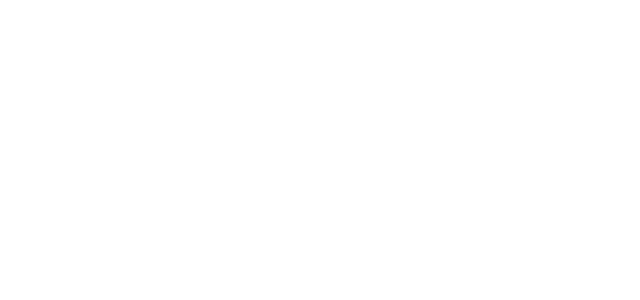
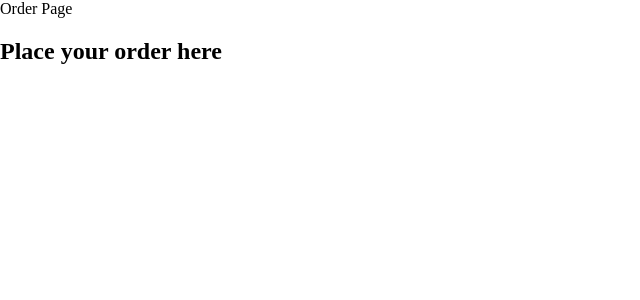
Before and after one commit to winati17/pozition, a React (Vite) app: page /order in a window 1280 px wide. Shown: the top 300 px of the page, without its empty margins (0-640 px from the left). Built offline with nearby package versions, Linux system fonts and the light colour scheme.

Commit message:
feat: implement routing to OrderPage

```diff
--- a/src/App.jsx
+++ b/src/App.jsx
@@ -3,6 +3,7 @@
 import { IonApp, IonRouterOutlet } from '@ionic/react';
 import { IonReactRouter } from '@ionic/react-router';
 import LandingPage from './pages/LandingPage';
+import OrderPage from './pages/OrderPage';
 
 import '@ionic/react/css/core.css';
 
@@ -14,6 +15,8 @@
       <IonRouterOutlet>
         <Route exact path="/landing" component={LandingPage} />
         <Redirect exact from="/" to="/landing" />
+        <Route exact path="/order" component={OrderPage} />
+        <Redirect exact from="/" to="/order" />
       </IonRouterOutlet>
     </IonReactRouter>
   </IonApp>
```
